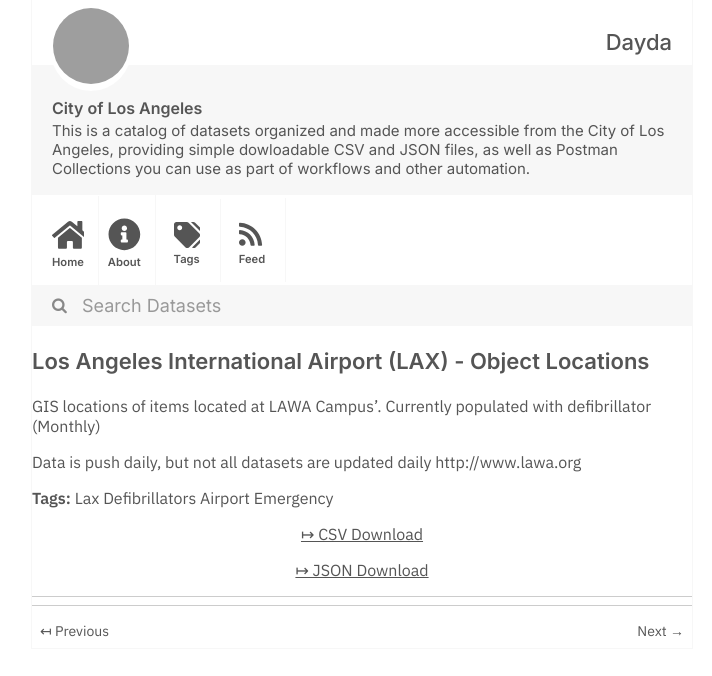
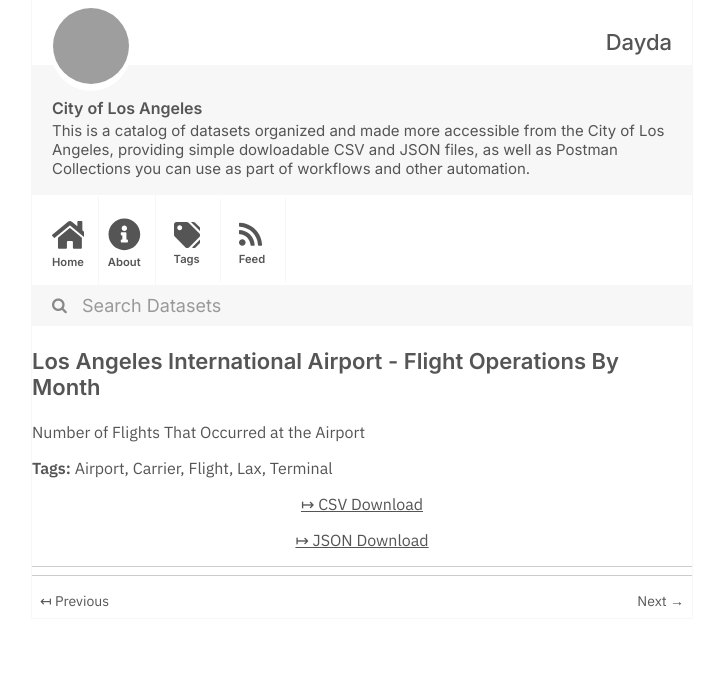
Before and after one commit to dayda-entities/city-of-los-angeles, a Jekyll site: the page built from _posts/2020-11-10-los-angeles-international-airp.md, in a window 1280 px wide, cut to the strip 0-676 px from the top of the page. Shown: the whole strip, without its empty margins (278-990 px from the left). Built offline with Jekyll 4.4.1, drawn with Linux system fonts in a browser that asks for light colours; grey boxes are pictures that could not be loaded.

Commit message:
Publish Data

```diff
--- a/_posts/2020-11-10-los-angeles-international-airp.md
+++ b/_posts/2020-11-10-los-angeles-international-airp.md
@@ -1,20 +1,20 @@
 ---
-title: Los Angeles International Airport (LAX) - Object Locations
-created: '2020-11-10T17:52:32.708462'
-modified: '2020-12-02T15:57:19.301587'
+title: Los Angeles International Airport - Flight Operations By Month
+created: '2020-11-10T17:52:13.690230'
+modified: '2020-12-02T15:55:34.414975'
 state: active
 type: dataset
 tags:
-  - Lax Defibrillators Airport Emergency
+  - Airport
+  - Carrier
+  - Flight
+  - Lax
+  - Terminal
 groups:
   - Local Government
-csv_url: 'https://data.lacity.org/api/views/r8xf-vixa/rows.csv?accessType=DOWNLOAD'
-json_url: 'https://data.lacity.org/api/views/r8xf-vixa/rows.json?accessType=DOWNLOAD'
+csv_url: 'https://data.lacity.org/api/views/ajiv-uc63/rows.csv?accessType=DOWNLOAD'
+json_url: 'https://data.lacity.org/api/views/ajiv-uc63/rows.json?accessType=DOWNLOAD'
 layout: post
 
 ---
-GIS locations of items located at LAWA Campus'.
-Currently populated with defibrillator (Monthly)
-
-Data is push daily, but not all datasets are updated daily
-http://www.lawa.org
+Number of Flights That Occurred at the Airport
```
